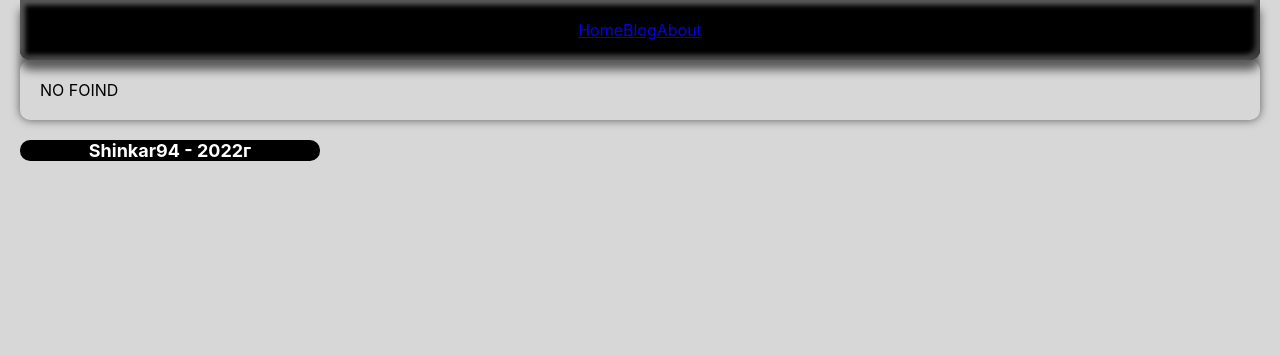
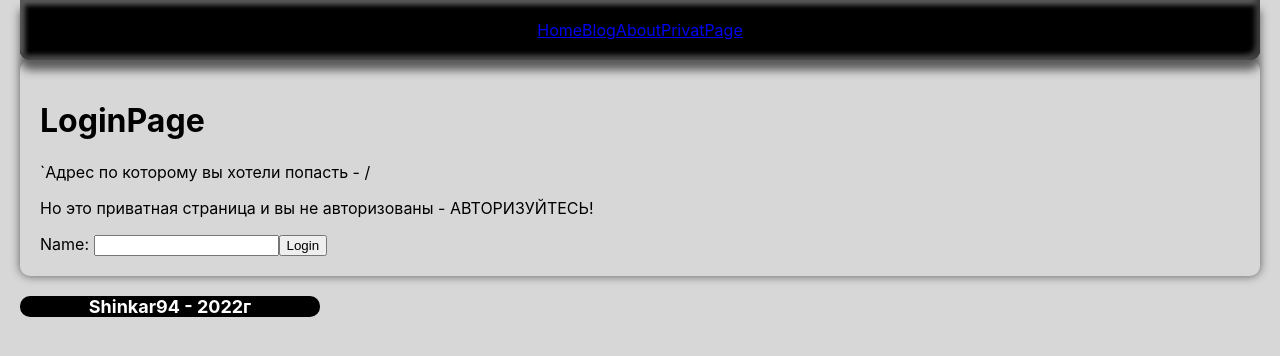
Before and after one commit to Shinkarenko081294/react-route-and-redux-toolkit, a React (Create React App) app: page /auth in a window 1280 px wide. Shown: the top 356 px of the page. Built offline with nearby package versions, Linux system fonts and the light colour scheme.

Commit message:
lesson five

```diff
--- a/src/App.js
+++ b/src/App.js
@@ -1,4 +1,4 @@
-import { Routes, Route, Link } from 'react-router-dom';
+import { Routes, Route, Navigate } from 'react-router-dom';
 
 import styleApp from './App.module.css'
 
@@ -8,20 +8,33 @@ import { Blogpage } from './pages/Blogpage';
 import { Notfoundpage } from './pages/Notfoundpage';
 import { Layout } from './components/Layout';
 import {Singelpage} from './pages/Singelpage';
+import { Createpost } from './pages/Createpost';
+import { Loginpage } from './pages/LoginPage';
+import { RequireAuth } from './components/hoc/RequireAuth';
+import { AuthProvider } from './components/hoc/AuthProvider';
 
 function App() {
   return (
-    <>
+    <AuthProvider>
       <Routes>
         <Route path='/' element={<Layout/>}>
           <Route index element={<Homepage />} />
           <Route path="about" element={<About />} />
+          {/* выполнение переадресации если перейти по адресной строке на about-as то нас перенаправит на about(replace для того что бы не запоминать точку входа about-as) */}
+          <Route path="about-us" element={<Navigate to={'/about'} replace/>} />
           <Route path="posts" element={<Blogpage />} />
           <Route path="posts/:id" element={<Singelpage />} />
+          <Route path="auth" element={<Loginpage />} />
+          <Route path="create" element={
+              <RequireAuth>
+                <Createpost />
+              </RequireAuth>
+            }
+          />
           <Route path="*" element={<Notfoundpage />} />
         </Route>
       </Routes>
-    </>
+    </AuthProvider>
   );
 }
 
--- a/src/components/CustomLink/CustomLink.jsx
+++ b/src/components/CustomLink/CustomLink.jsx
@@ -2,7 +2,6 @@ import { Link, useMatch } from 'react-router-dom';
 
 const CustomLink = ({children, to, ...props}) =>{
     const match = useMatch(to);
-    console.log(match)
     return(
         <Link to={to}style={{color: match ? 'color: red' : 'color: blue'}}{...props}>
             {children}
--- a/src/components/Layout.jsx
+++ b/src/components/Layout.jsx
@@ -9,6 +9,7 @@ const Layout = () =>{
             <CustomLink to="/">Home</CustomLink>
             <CustomLink to="/posts">Blog</CustomLink>
             <CustomLink to="/about">About</CustomLink>
+            <CustomLink to="/create">PrivatPage</CustomLink>
         </header>
         <main className={styleLayout.container}>
             <Outlet />
--- /dev/null
+++ b/src/components/hoc/AuthProvider.jsx
@@ -0,0 +1,22 @@
+import {createContext, useState} from 'react';
+
+export const AuthContext = createContext(null);
+
+export const AuthProvider = ({children}) =>{
+    const [user, setUser] = useState(null);
+
+    const sigin = (newUser, cb) => {
+        setUser(newUser);
+        cb();
+    }
+    const sigout = (cb) => {
+       setUser(null);
+       cb();
+    }
+
+    const value = {user, sigin,sigout};
+
+    return <AuthContext.Provider value={value}>
+        {children}
+    </AuthContext.Provider>
+}
--- /dev/null
+++ b/src/components/hoc/RequireAuth.jsx
@@ -0,0 +1,14 @@
+import {useLocation, Navigate} from 'react-router-dom';
+import { useAuth } from '../hook/useAuth';
+
+const RequireAuth = (children) =>{
+    const location = useLocation();
+    const {user} = useAuth();
+
+    if(!user){
+        return <Navigate to='/auth' state={{from: location}}/>
+    }
+    return children;
+}
+
+export {RequireAuth};
--- /dev/null
+++ b/src/components/hook/useAuth.jsx
@@ -0,0 +1,6 @@
+import {useContext} from 'react';
+import { AuthContext } from '../hoc/AuthProvider';
+
+export function useAuth(){
+    return useContext(AuthContext);
+}
--- a/src/pages/Blogpage.jsx
+++ b/src/pages/Blogpage.jsx
@@ -1,5 +1,5 @@
 import {useState, useEffect} from 'react';
-import { Link } from 'react-router-dom';
+import { Link, useLocation } from 'react-router-dom';
 
 const Blogpage = () => {
     const [posts, setPost] = useState([]);
--- /dev/null
+++ b/src/pages/Createpost.jsx
@@ -0,0 +1,9 @@
+
+
+const Createpost = (props) =>{
+    return(
+        <div>This page Create Post</div>
+    )
+}
+
+export {Createpost};
--- a/src/pages/Homepage.jsx
+++ b/src/pages/Homepage.jsx
@@ -5,6 +5,7 @@ const Homepage = () => {
         <div>
             <h1>THISHOMEPAGE</h1>
             <h3>Get started with React-Router 6</h3>
+            <p>Ссылка на уроки <a href="https://www.youtube.com/c/%D0%9C%D0%B8%D1%85%D0%B0%D0%B8%D0%BB%D0%9D%D0%B5%D0%BF%D0%BE%D0%BC%D0%BD%D1%8F%D1%89%D0%B8%D0%B9">Тут</a> </p>
             <p>Lorem, ipsum dolor sit amet consectetur adipisicing elit. Praesentium est voluptate nostrum? Veritatis, deleniti eveniet minus necessitatibus eius sed veniam deserunt numquam quibusdam? Sequi totam numquam aliquam aut obcaecati ab.</p>
             <Link to="/">home</Link>
         </div>
--- /dev/null
+++ b/src/pages/LoginPage.jsx
@@ -0,0 +1,33 @@
+import {useLocation, useNavigate} from 'react-router-dom';
+import { useAuth } from '../components/hook/useAuth';
+
+const Loginpage = (props) =>{
+    const naigate = useNavigate();
+    const location = useLocation();
+    const {sigin} = useAuth();
+
+    const fromPage = location.state?.from?.pathname || '/';
+
+    const handleSubmit = (e) => {
+        e.preventDefault();
+        const from = e.target;
+        const user = from.username.value;
+
+        sigin(user, () => naigate(fromPage, {replace: true}))
+    }
+    return (
+        <div>
+            <h1>LoginPage</h1>
+            <p>`Адрес по которому вы хотели попасть - {fromPage}</p>
+            <p>Но это приватная страница и вы не авторизованы - АВТОРИЗУЙТЕСЬ!</p>
+            <form onSubmit={handleSubmit}>
+                <label>
+                    Name: <input name="username" />
+                </label>
+                <button type="submit">Login</button>
+            </form>
+        </div>
+    )
+}
+
+export {Loginpage};
--- a/src/pages/Singelpage.jsx
+++ b/src/pages/Singelpage.jsx
@@ -1,10 +1,14 @@
-import {useParams} from 'react-router-dom';
+import {useParams, useNavigate} from 'react-router-dom';
 import {useState, useEffect} from 'react';
 
 
 let Singelpage = (props) =>{
     const {id} = useParams();
+    const navigate = useNavigate();
     const [post, setPost] = useState(null);
+
+    const goBack = () => navigate(-1);
+    const goHome = () => navigate('/', {replace: true})
 
     useEffect(()=>{
         fetch(`https://jsonplaceholder.typicode.com/posts/${id}`)
@@ -13,6 +17,8 @@ let Singelpage = (props) =>{
     }, [id]);
     return(
         <div>
+            <button onClick={goBack}>Back</button>
+            <button onClick={goHome}>Home</button>
             {post && (
                 <>
                     <h1>{post.title}</h1>
```
